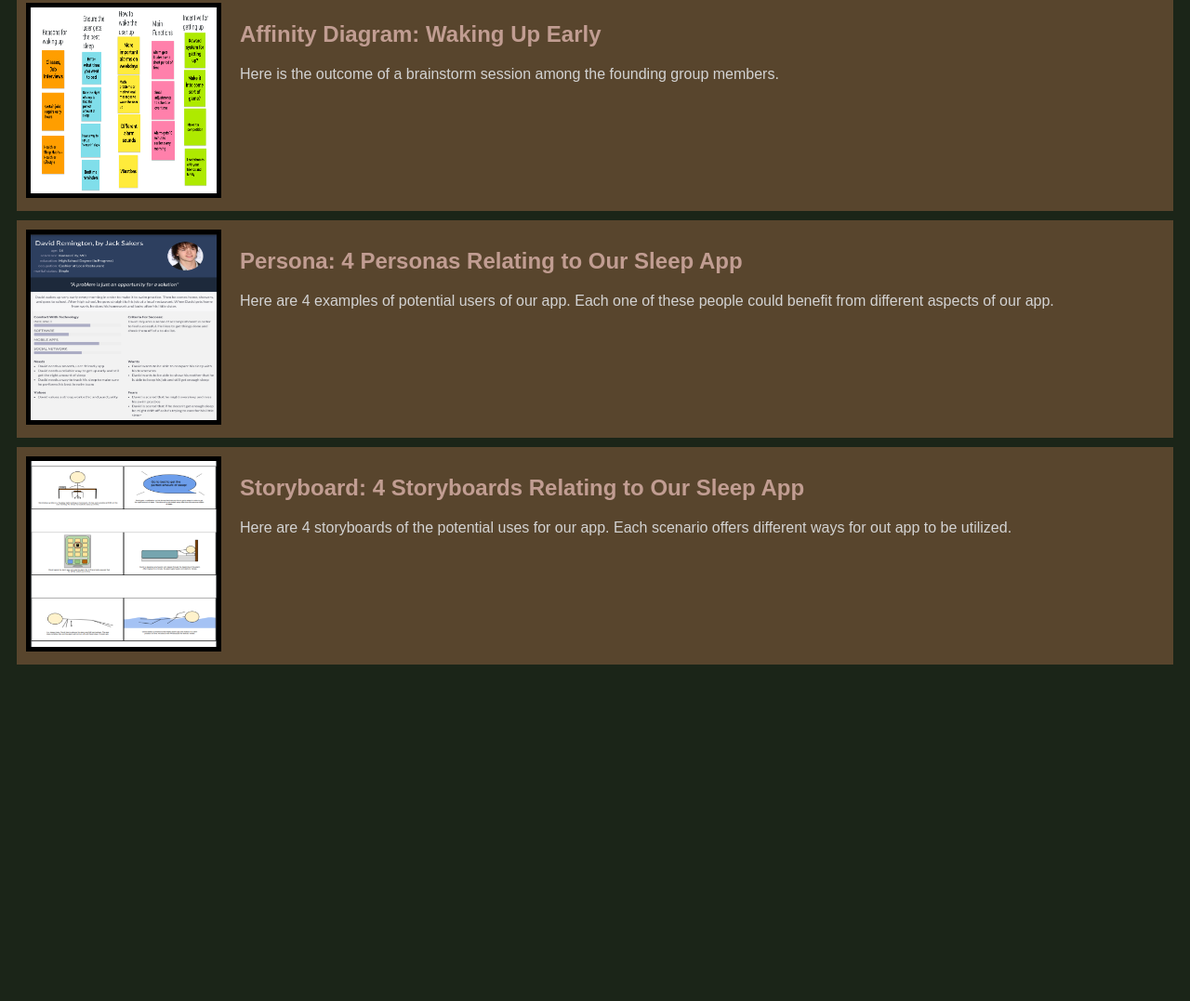
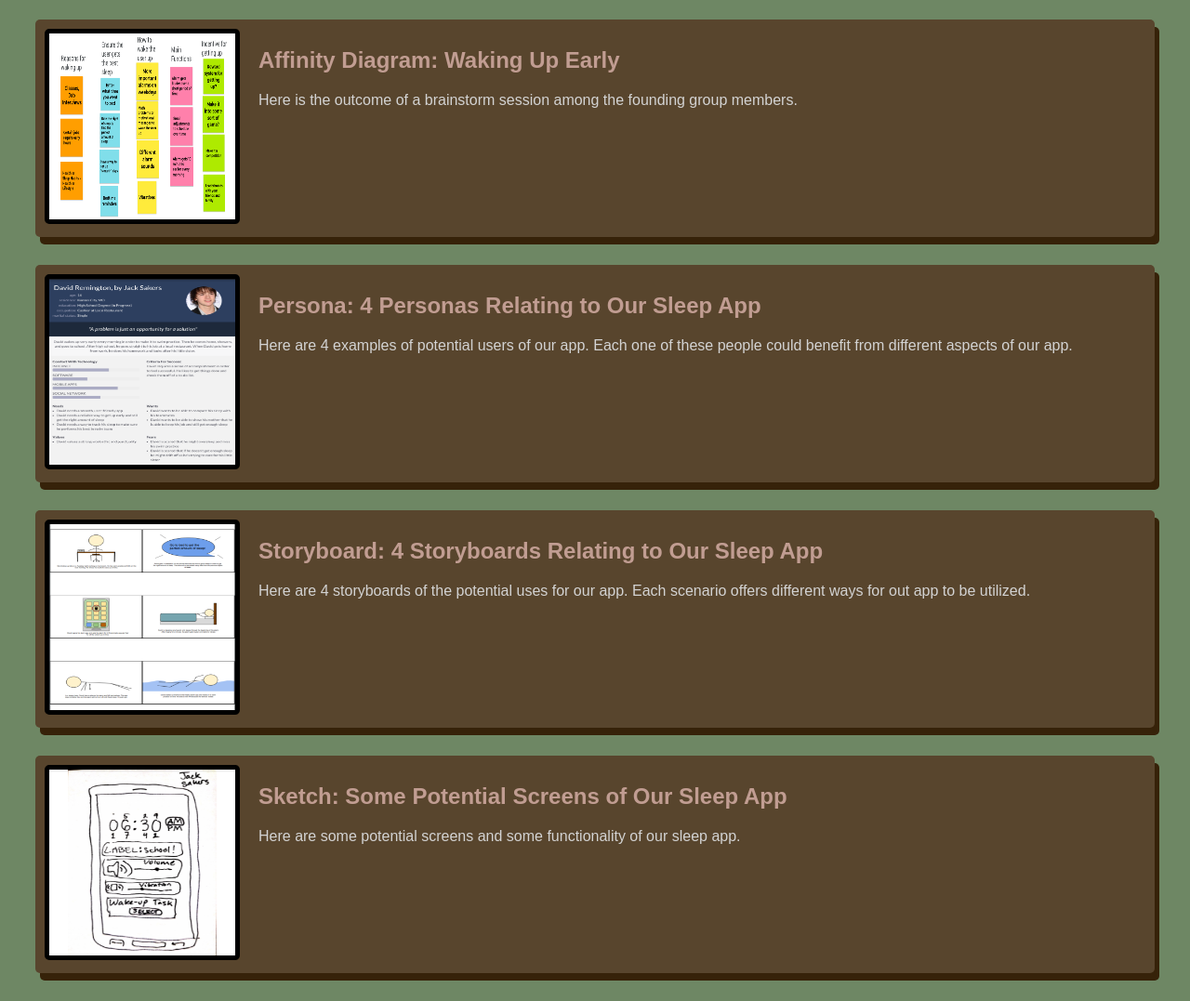
Before and after one commit to jacksakers/jacksakers.github.io, a plain HTML site: page index.html in a window 1280 px wide. Shown: the part 331-1408 px from the top of the page at 93% size. Before the commit the page ends 1056 px from the top, so only its background shows below. Drawn offline with Linux system fonts and the light colour scheme.

Commit message:
Add files via upload

```diff
--- a/index.html
+++ b/index.html
@@ -46,5 +46,15 @@
                 </p>
             </section>
         </section>
+
+        <!-- Sketch Assignment-->
+        <section class="assignment">
+            <a href="Files/sketches.pdf"><img src="Images/sketch.PNG"></a>
+            <section class="ass-details">
+                    <a href="Files/sketches.pdf"><h2>Sketch: Some Potential Screens of Our Sleep App</h2></a>
+                <p>Here are some potential screens and some functionality of our sleep app.
+                </p>
+            </section>
+        </section>
     </body>
 </html>
--- a/styles.css
+++ b/styles.css
@@ -1,13 +1,15 @@
 body {
-    background:#1B2518;
+    background:#6e8764;
     font-family: Arial, Helvetica, sans-serif;
 }
 
 .assignment{
     display: flex;
     padding:10px;
-    margin:10px;
+    margin:30px;
     background:#58452D;
+    border-radius:5px;
+    box-shadow: 5px 8px #362209;
 }
 
 .assignment img{
@@ -15,10 +17,11 @@ body {
     height:200px;
     border: 5px solid black;
     margin-right: 20px;
+    border-radius:5px;
 }
 
 h1{
-    color:lightgray;
+    color:black;
     text-align: center;
 }
 
@@ -30,3 +33,7 @@ a{
 p{
     color: lightgray;
 }
+
+.assignment a:hover{
+    color: white;
+}
```
Also changed, not shown: Images/sketch.PNG (added), 1 other file.
